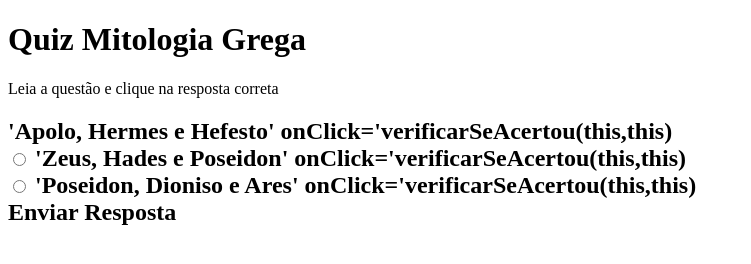
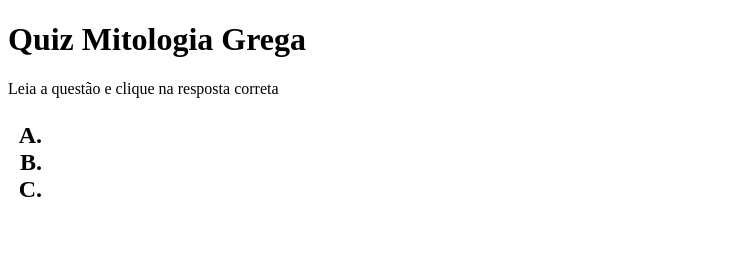
Before and after one commit to daianeex/Trivia-Mitologia-Grega, a plain HTML site: page index.html in a window 1280 px wide. Shown: the whole page, without its empty margins (0-751 px from the left). Drawn offline with Linux system fonts and the light colour scheme.

Commit message:
Update index.html

```diff
--- a/index.html
+++ b/index.html
@@ -16,13 +16,15 @@
          <header class='questao'>
            <span id='numQuestao'></span>
            <h2 id='pergunta'</h2
-  	  			<input id="question-1-answer-a" type="radio" name="favelang" value=1> 'Apolo, Hermes e Hefesto' onClick='verificarSeAcertou(this,this) <br>
-  				  <input id="question-1-answer-b" type="radio" name="favelang" value=2> 'Zeus, Hades e Poseidon' onClick='verificarSeAcertou(this,this) <br>
-  				  <input id="question-1-answer-c" type="radio" name="favelang" value=3> 'Poseidon, Dioniso e Ares' onClick='verificarSeAcertou(this,this) <br>
-            <div id="submit1" class="button">Enviar Resposta</div>
-            <div class="clearfix"></div>
-  			  </article>
-
+           </header>
+         <div class=-'corpo'>
+           <ol type='A' id='alternativas'>
+             <li id='a' valua='1A' class='respostas' onCLick='verifcarSeAcertou(this)(this)'></li>
+             <li id='b' valua='1B' class='respostas' onCLick='verifcarSeAcertou(this)(this)'></li>
+             <li id='c' valua='1C' class='respostas' onCLick='verifcarSeAcertou(this)(this)'></li>
+             </ol>
+           </div>
+         </article>
     <script type="text/javascript" src="main.js">
 
     </script>
```
